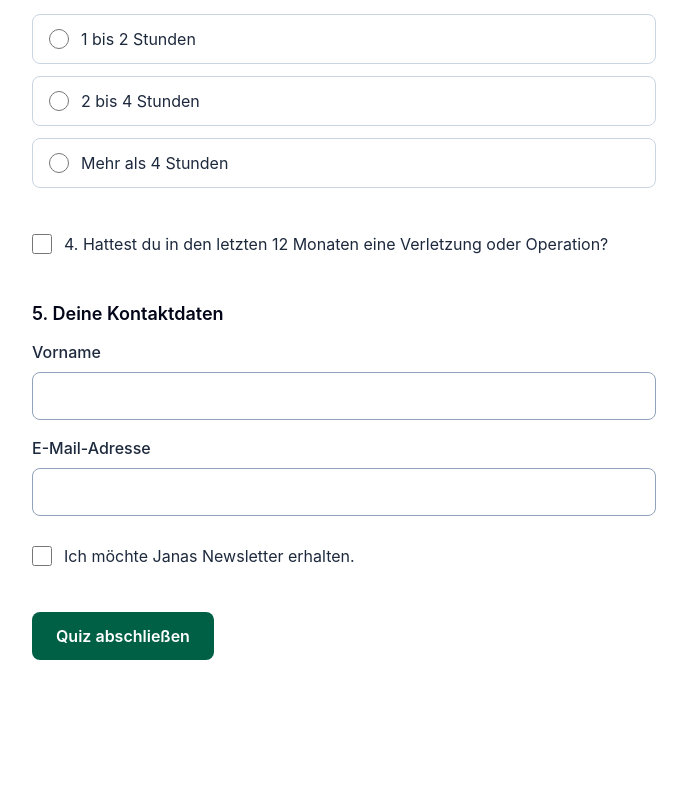
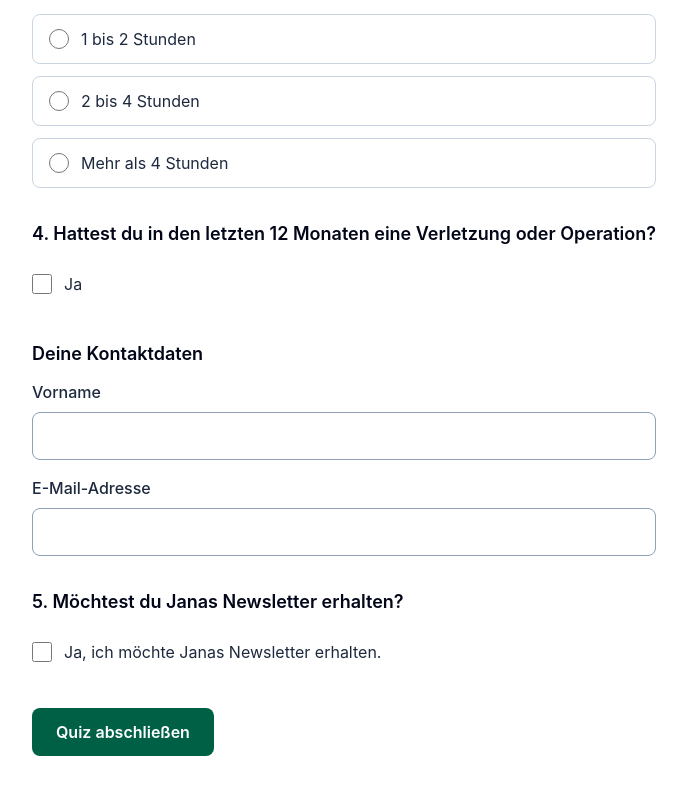
Before and after one commit to NoxelS/quizz-demo, a Next.js app: page /quiz in a window 1280 px wide. Shown: the part 858-1652 px from the top of the page, without its empty margins (296-983 px from the left). Before the commit the page ends 1582 px from the top, so only its background shows below. Built offline with nearby package versions, Linux system fonts and the light colour scheme.

Commit message:
fix: add heading for fifth quiz checkbox question
- Separate newsletter signup into numbered question 5.
- Give the injury checkbox a consistent question heading.

```diff
--- a/app/quiz/page.tsx
+++ b/app/quiz/page.tsx
@@ -66,28 +66,30 @@ export default function Quiz() {
           </fieldset>
         ))}
 
-        <div>
-          <label
-            className="flex min-h-12 cursor-pointer items-center gap-3 text-slate-800"
-            htmlFor="injuries"
-          >
+        <fieldset className="space-y-3">
+          <legend className="mb-3 text-lg font-semibold text-slate-950">
+            4. Hattest du in den letzten 12 Monaten eine Verletzung oder
+            Operation?
+          </legend>
+          <label className="flex min-h-12 cursor-pointer items-center gap-3 text-slate-800">
             <input
               className="size-5 accent-emerald-800"
-              id="injuries"
               name="injuries"
               type="checkbox"
             />
-            4. Hattest du in den letzten 12 Monaten eine Verletzung oder
-            Operation?
+            Ja
           </label>
-        </div>
+        </fieldset>
 
         <fieldset className="space-y-4">
           <legend className="mb-3 text-lg font-semibold text-slate-950">
-            5. Deine Kontaktdaten
+            Deine Kontaktdaten
           </legend>
           <div>
-            <label className="block font-medium text-slate-800" htmlFor="first-name">
+            <label
+              className="block font-medium text-slate-800"
+              htmlFor="first-name"
+            >
               Vorname
             </label>
             <input
@@ -112,13 +114,19 @@ export default function Quiz() {
               type="email"
             />
           </div>
+        </fieldset>
+
+        <fieldset className="space-y-3">
+          <legend className="mb-3 text-lg font-semibold text-slate-950">
+            5. Möchtest du Janas Newsletter erhalten?
+          </legend>
           <label className="flex min-h-12 cursor-pointer items-center gap-3 text-slate-800">
             <input
               className="size-5 accent-emerald-800"
               name="newsletter"
               type="checkbox"
             />
-            Ich möchte Janas Newsletter erhalten.
+            Ja, ich möchte Janas Newsletter erhalten.
           </label>
         </fieldset>
 
```
